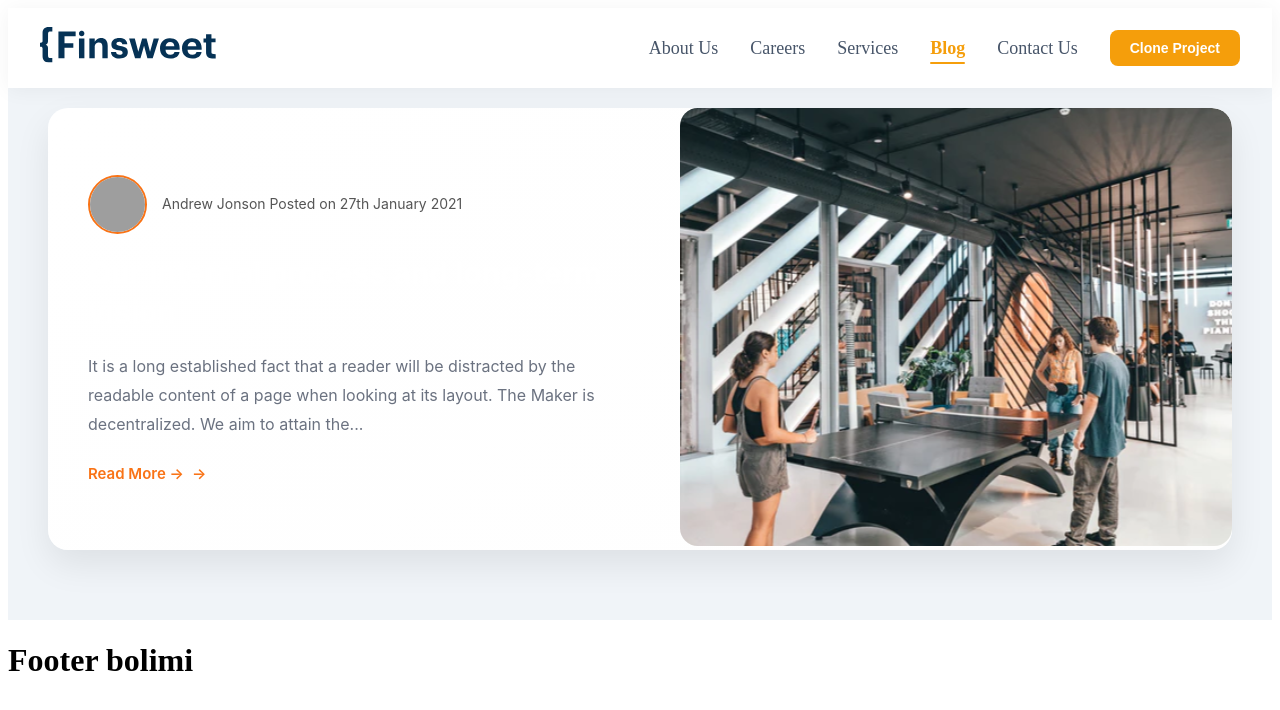
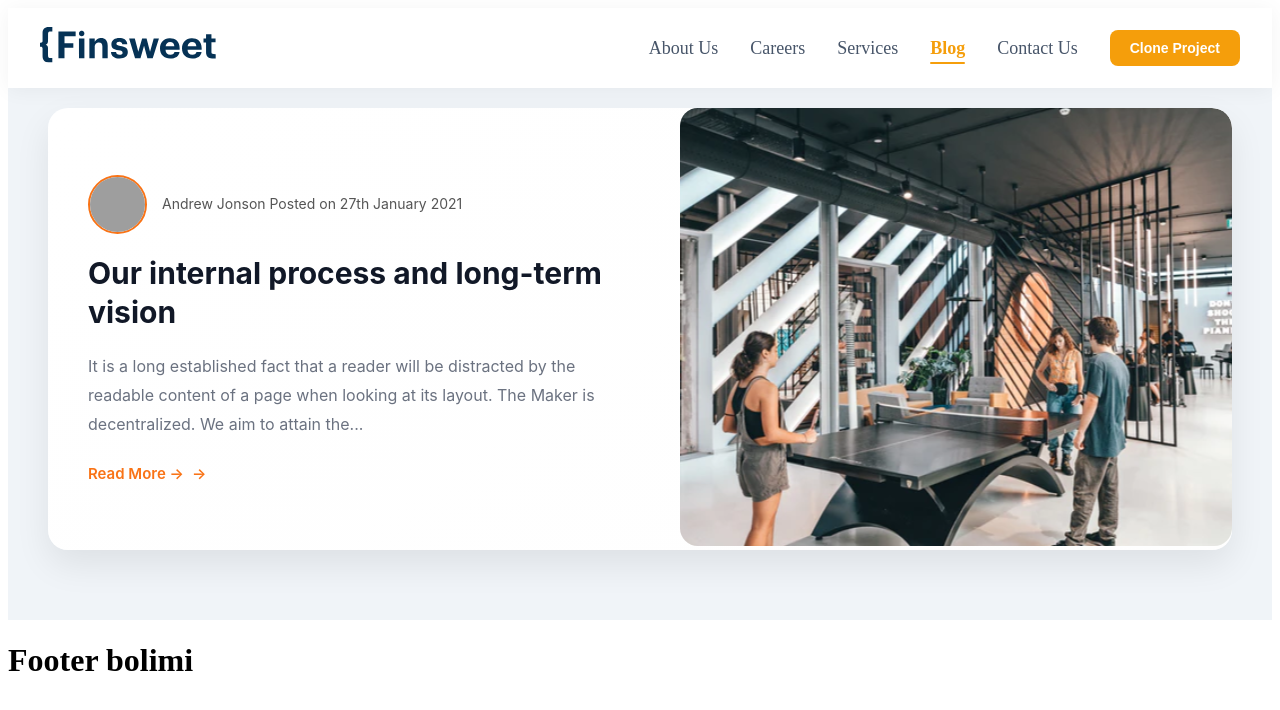
Before and after one commit to jomiy191-arch/react_figma, a React (Vite) app: page /blog in a window 1280 px wide. Shown: the top 710 px of the page. Built offline with nearby package versions, Linux system fonts and the light colour scheme; grey boxes are pictures that could not be loaded.

Commit message:
Some changes

```diff
--- a/src/pages/Blog/Blog.css
+++ b/src/pages/Blog/Blog.css
@@ -76,7 +76,7 @@
 .blog__title {
   font-size: 30px;
   font-weight: 700;
-  color: #ffffff;
+  color: #111827;
   margin-bottom: 20px;
   line-height: 1.3;
 }
```
